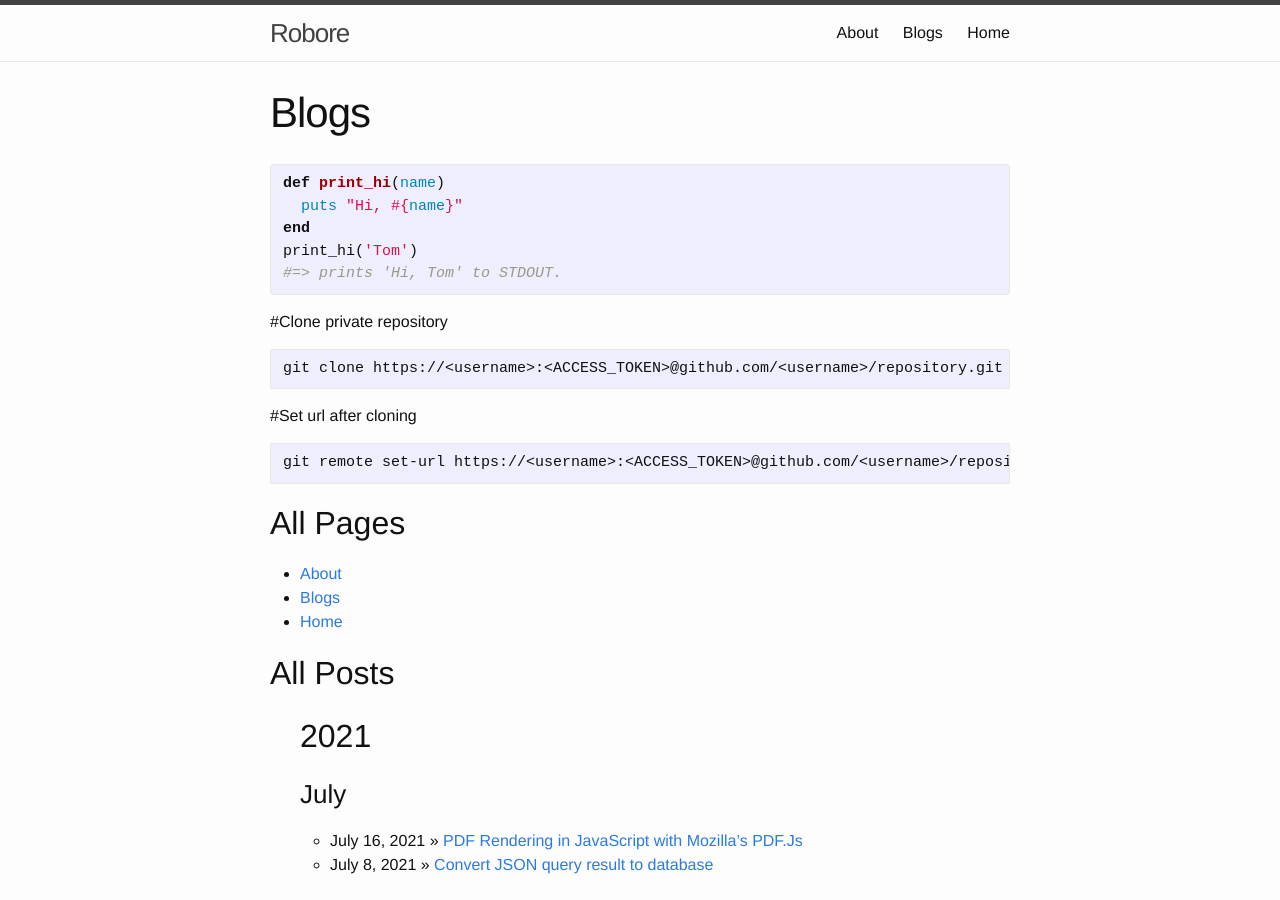
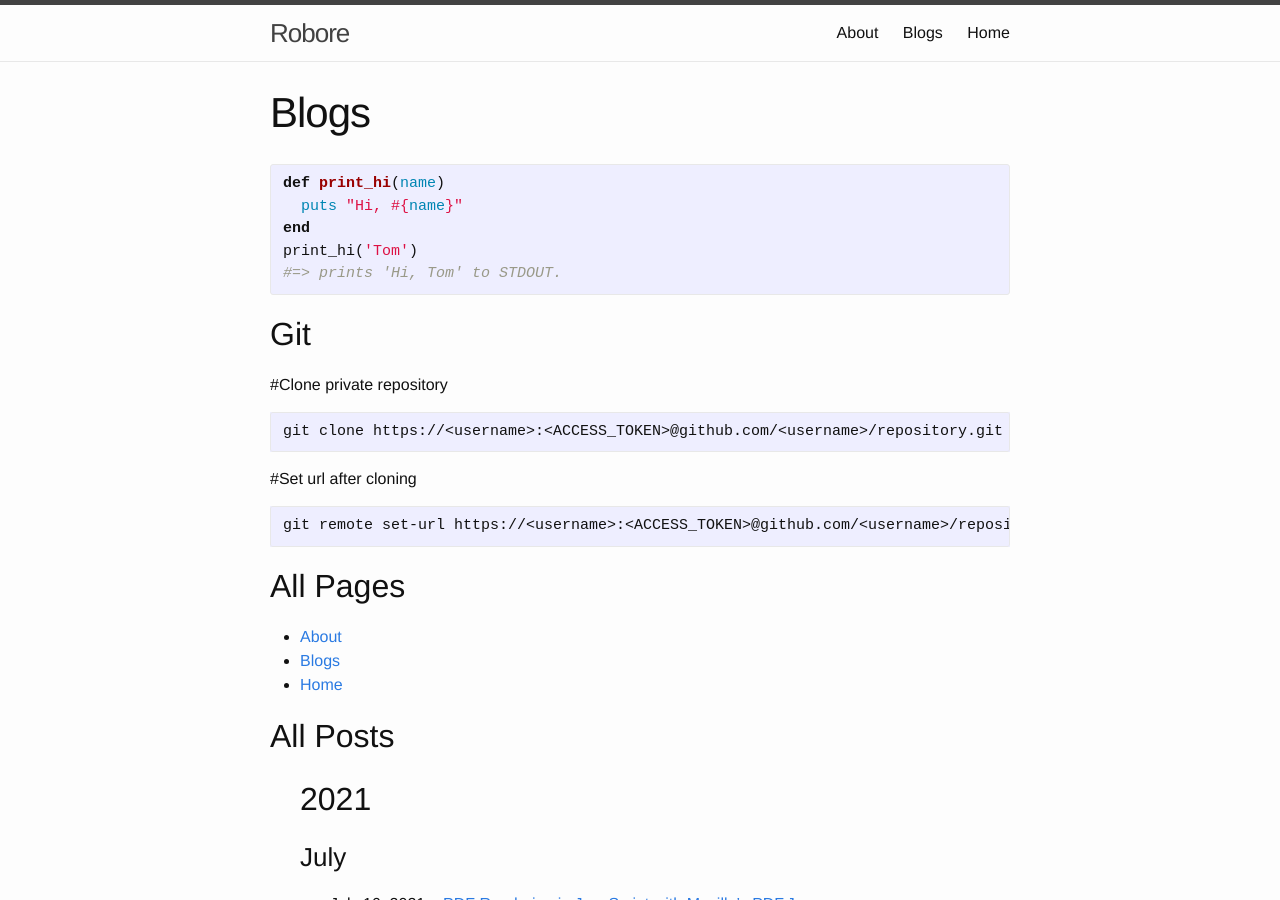
Before and after one commit to robore9197/robore9197.github.io, a Jekyll site: the page built from blogs.md, in a window 1280 px wide and 900 px high. Built offline with Jekyll 4.4.1, drawn with Linux system fonts in a browser that asks for light colours.

Commit message:
Update blogs.md

````diff
--- a/blogs.md
+++ b/blogs.md
@@ -11,7 +11,7 @@ end
 print_hi('Tom')
 #=> prints 'Hi, Tom' to STDOUT.
 {% endhighlight %}
-
+<h2> Git </h2>
 #Clone private repository
 
 ```
````
